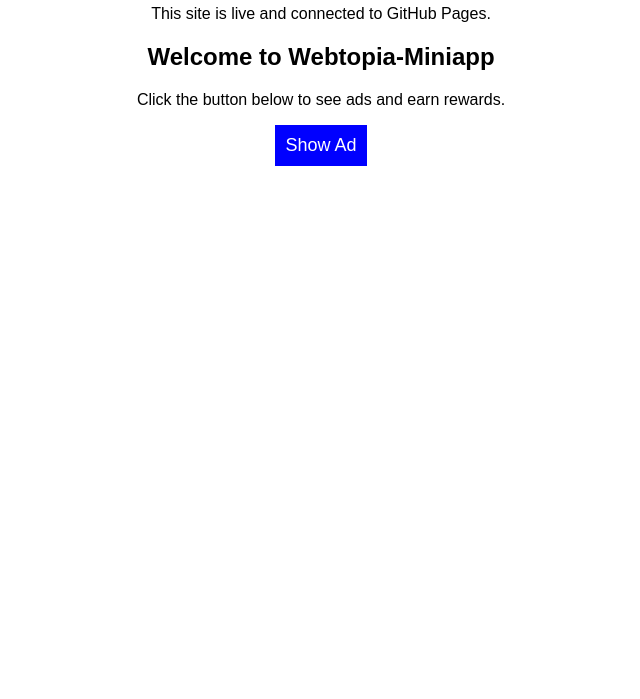
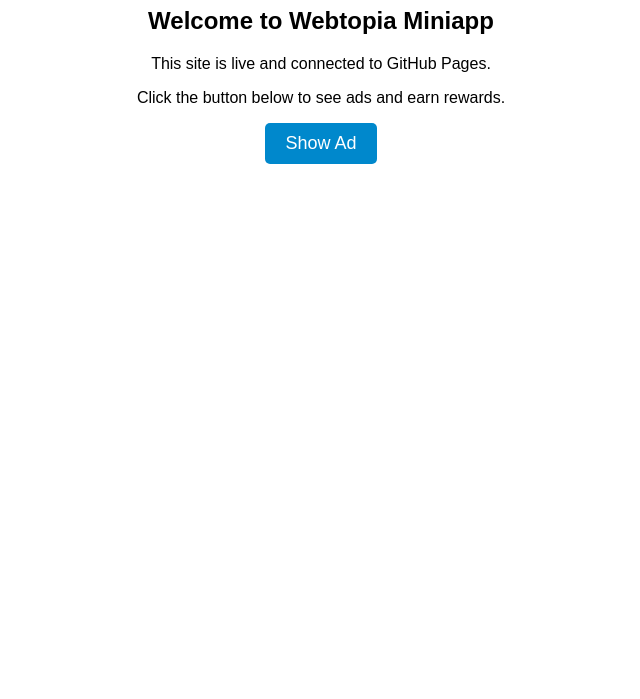
Before and after one commit to p1r2o3t4e5g6e7/webtopia-miniapp, a website: page public/index.html in a window 1280 px wide. Shown: the part 101-800 px from the top of the page, without its empty margins (319-959 px from the left). Drawn offline with Linux system fonts and the light colour scheme.

Commit message:
added working homepage with welcome message

```diff
--- a/public/index.html
+++ b/public/index.html
@@ -1,30 +1,44 @@
 <!DOCTYPE html>
 <html lang="en">
 <head>
-  meta charset="UTF-8">
-  <title>webtopia-miniapp</title>
-  <h1>Welcome to Webtopia Miniapp</h1>
-    <p>This site is live and connected to GitHub Pages.</p>
-<meta name="monetag" content="60920d33912c88e9fc9961784e9ade9b">
   <meta charset="UTF-8">
+  <meta name="monetag" content="60920d33912c88e9fc9961784e9a">
   <meta name="viewport" content="width=device-width, initial-scale=1.0">
   <title>Webtopia-Miniapp</title>
-   <!-- telegram webapp sdk -->
+
+  <!-- Telegram WebApp SDK -->
   <script src="https://telegram.org/js/telegram-web-app.js"></script>
+
+  <!-- Monetag SDK -->
+  <script src='//whephiwums.com/sdk.js' data-zone='9180746'></script>
+
   <style>
-        body { text-align: center; font-family: Arial, sans-serif; }
-        button { padding: 10px; font-size: 18px; background: blue; color: white; border: none; cursor: pointer; }
+    body {
+      text-align: center;
+      font-family: Arial, sans-serif;
+      padding: 20px;
+    }
+    button {
+      padding: 10px 20px;
+      font-size: 18px;
+      background-color: #0088cc;
+      color: white;
+      border: none;
+      border-radius: 5px;
+      cursor: pointer;
+    }
   </style>
-<script src='//whephiwums.com/sdk.js' data-zone='9180746' data-sdk='show_9180746'></script>
 </head>
 <body>
-    <h2>Welcome to Webtopia-Miniapp</h2>
+  <h1>Welcome to Monde App Bot!</h1>
+  <h2>Welcome to Webtopia Miniapp</h2>
+  <p>This site is live and connected to GitHub Pages.</p>
   <p>Click the button below to see ads and earn rewards.</p>
   <button onclick="showAd()">Show Ad</button>
+
   <script>
     function showAd() {
-           window.location.href=
-        "https://whoushex.top/4/8888197";
+      window.location.href = "https://whoushex.top/4/8888197";
     }
   </script>
 </body>
```
Lines whose indentation alone changed are shown as unchanged.
